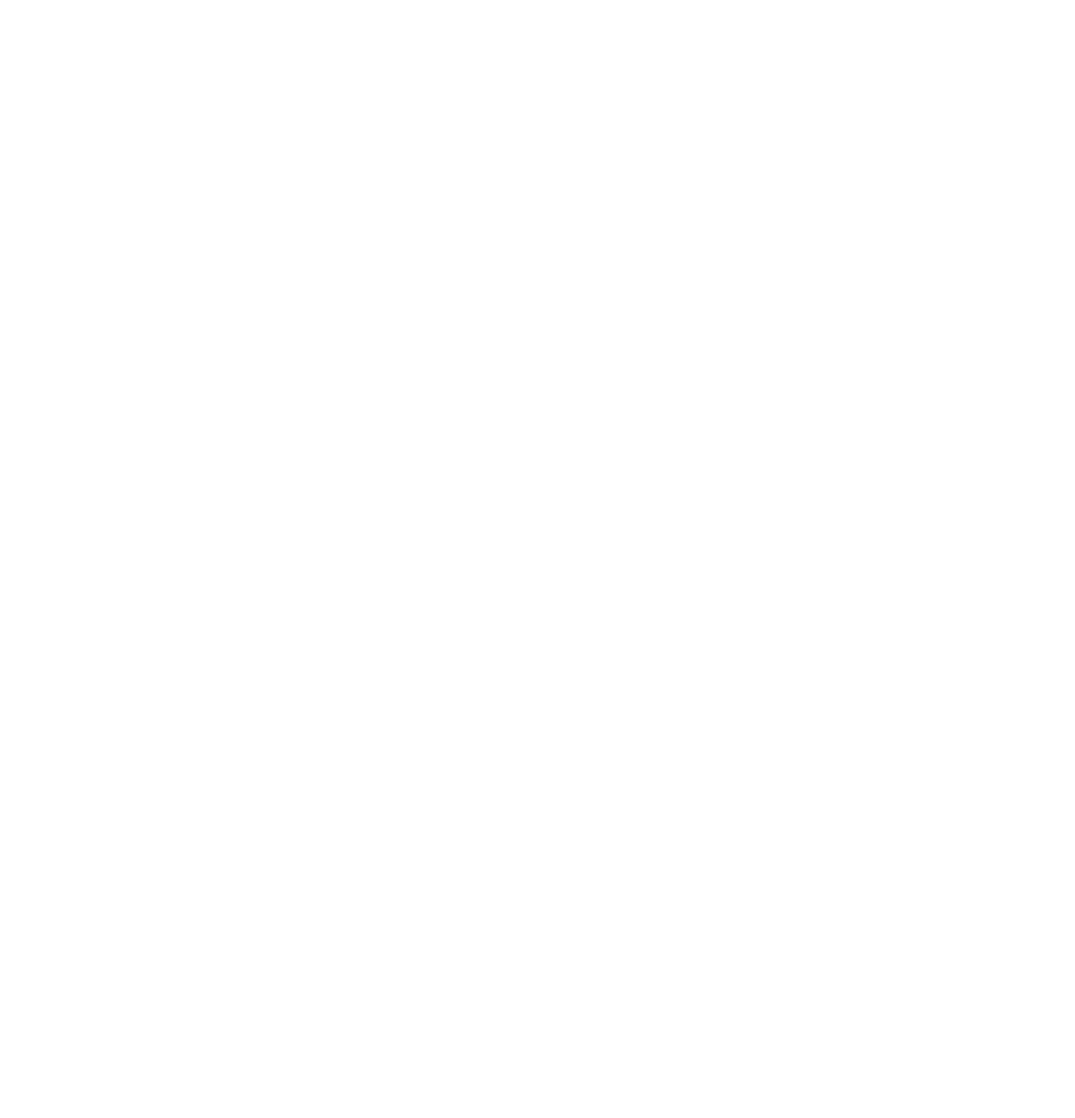
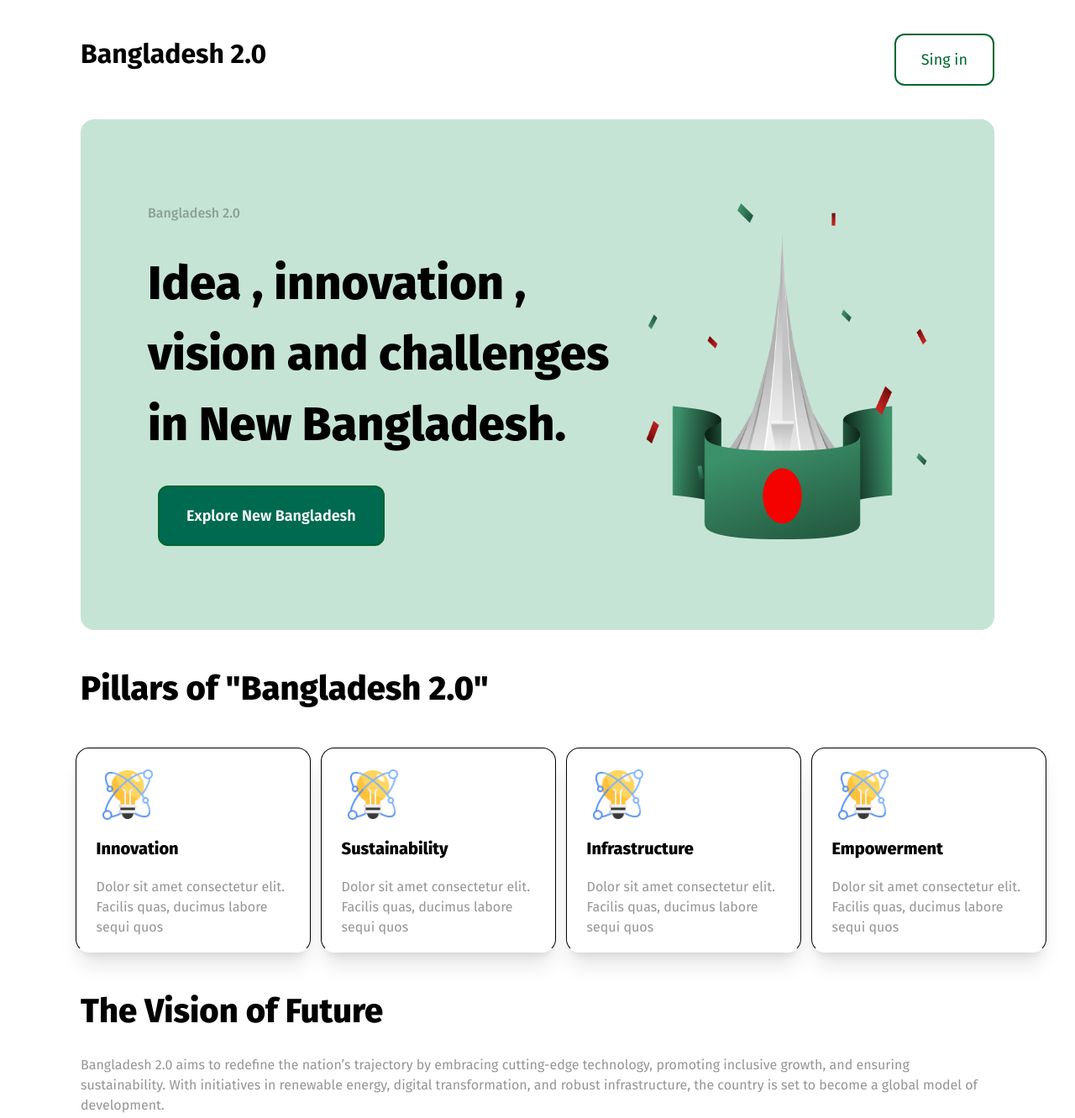
Before and after one commit to Sabbir943/new_bangladesh, a plain HTML site: page index.html in a window 1280 px wide. Shown: the top 1331 px of the page at 84% size. Before the commit the page ends 800 px from the top, so only its background shows below. Drawn offline with nearby package versions, Linux system fonts and the light colour scheme.

Commit message:
Add files via upload
add reponsive

```diff
--- a/index.html
+++ b/index.html
@@ -28,7 +28,7 @@
 
 <body>
     <!-- header section -->
-    <div hidden class="head w-[85%] mx-auto mt-[40px]">
+    <div  class="head w-[85%] mx-auto mt-[40px]">
         <header class="flex justify-between  ">
             <h1 class="text-[32px] font-bold">Bangladesh 2.0</h1>
             <button
@@ -39,7 +39,7 @@
         </header>
     </div>
     <!-- banner section -->
-    <div hidden class="w-[85%] mx-auto mt-[40px] flex flex-col-reverse text-center md:flex-row md:text-left   bg-[#C6E4D6] px-[80px] py-[100px] rounded-2xl ">
+    <div  class="w-[85%] mx-auto mt-[40px] flex flex-col-reverse text-center md:flex-row md:text-left   bg-[#C6E4D6] px-[80px] py-[100px] rounded-2xl ">
         <div class="">
             <p class="text-[16px] font-medium text-[#0E0E0E50] ">Bangladesh 2.0</p>
             <h1 class=" text-[34px] md:text-[56px] font-extrabold my-[30px]">Idea , innovation ,</br>
@@ -52,11 +52,11 @@
         <div class=""><img class="w-[600px] h-[400px] " src="assets/hero.png" alt=""> </div>
     </div>
     <!-- card section -->
-    <div hidden class="w-[85%] mx-auto mt-[40px]">
+    <div  class="w-[85%] mx-auto mt-[40px]">
         <h1 class=" text-[22px] text-center md:text-[40px] md:text-left font-extrabold">Pillars of "Bangladesh 2.0"</h1>
 
     </div>
-    <div hidden  class="md:w-[85%] mx-auto mt-[40px] ml-[25%] w-auto grid grid-cols-1 gap-8 items-center md:grid-cols-4 md:gap-20 md:ml-[7%]">
+    <div   class="md:w-[85%] mx-auto mt-[40px] ml-[25%] w-auto grid grid-cols-1 gap-8 items-center md:grid-cols-4 md:gap-20 md:ml-[7%]">
         <div class="  text-center md:flex flex-col  md:text-left border-1 border-b-white w-[280px] h-[244px] rounded-2xl shadow-xl bg-[#FFFFFF] px-[24px] py-[24px]">
             <img class="w-[62px] h-[62px] ml-[33%] md:ml-[3%]" src="assets/card-icon.png" alt="">
             <h1 class="text-[20px] font-extrabold my-[8%]">Innovation</h1>
@@ -87,7 +87,7 @@
         </div>
     </div>
     <!-- another card section -->
- <div hidden  class="w-[85%] mx-auto mt-[40px]">
+ <div   class="w-[85%] mx-auto mt-[40px]">
        <div>
         <h1 class=" text-[20px] text-center md:text-[40px] md:text-left font-extrabold">The Vision of Future</h1>
         <p class="text-[16px] text-center md:text-left font-regular text-[#0E0E0E70] my-[2%]">Bangladesh 2.0 aims to redefine the nation’s
@@ -127,7 +127,7 @@
     </div>
  </div>
  <!-- comment section added -->
-  <div hidden class="w-[85%] mx-auto mt-[40px] relative px-[48px] py-[24px] bg-[#FFFFFF]">
+  <div  class="w-[85%] mx-auto mt-[40px] relative px-[48px] py-[24px] bg-[#FFFFFF]">
     <img class=" absolute top-[-23px] left-0 w-[64px] h-[64px]" src="assets/quote-bg.png" alt="">
   <p class="text-[16px] text-[#0E0E0E80] mb-[2%] ">"Lorem ipsum dolor sit amet consectetur adipisicing elit. Facilis quas, ducimus labore sequi quos deserunt optio id repellendus tempora veniam amet porro corporis exercitationem numquam debitis culpa laudantium odio, velit vel minus sit? Veritatis aut maiores ducimus fugit error ex sit, dignissimos eum tempora perferendis a rem culpa ab aliquid modi? Est vitae neque esse, cumque, quam tenetur rem earum eaque mollitia modi ipsum aspernatur, dignissimos excepturi aliquam architecto soluta necessitatibus vero?"</p>
   <h1 class="text-[20px] font-extrabold">Dr. Muhammad Yunus</h1>
```
